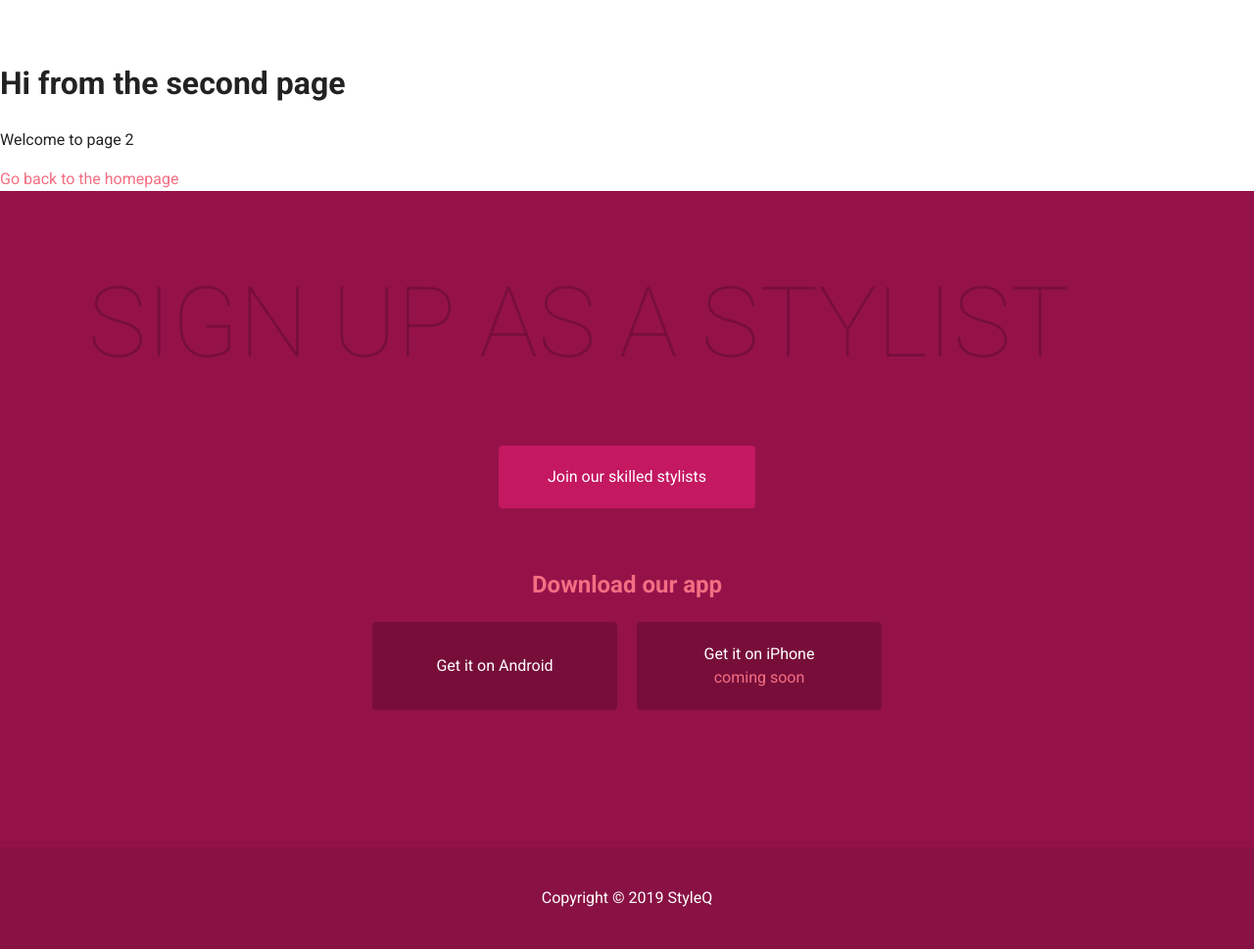
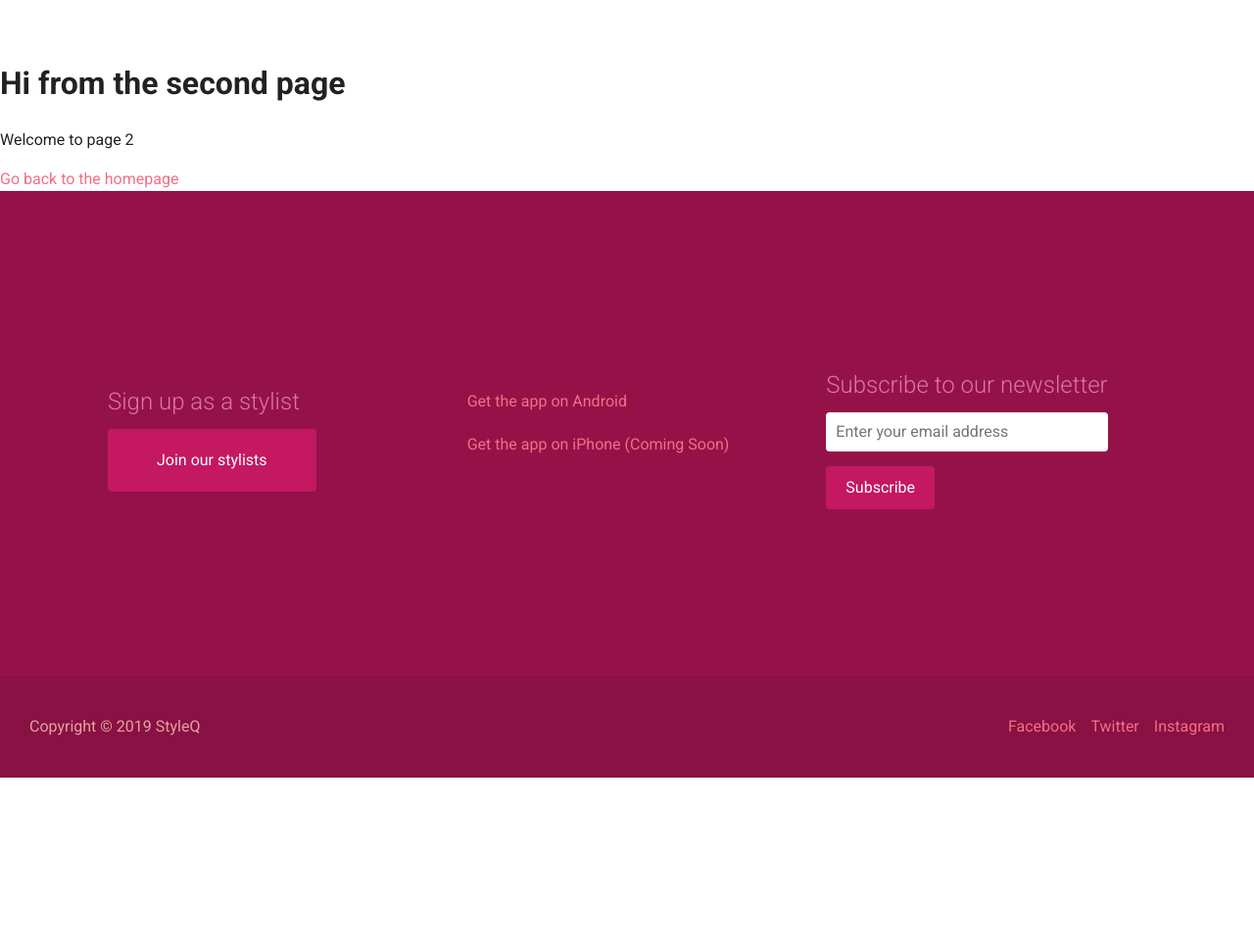
Before and after one commit to koiranos/website, a Gatsby site: page /booking in a window 1280 px wide. Shown: the whole page at 98% size. After the commit the page ends 800 px from the top, so only its background shows below. Built offline with nearby package versions, Linux system fonts and the light colour scheme; Gatsby itself is replaced by a stand-in of ours.

Commit message:
Restyle footer and add newsletter

```diff
--- a/src/atoms/Button.jsx
+++ b/src/atoms/Button.jsx
@@ -14,6 +14,9 @@ const Button = styled.button`
   cursor: pointer;
   + a, + button{
     margin-left: 1rem;
+  }
+  &:focus{
+    box-shadow: 0 0 .3rem var(--color-focus);
   }
   ${({ curvy }) => curvy && css`
     border-radius: .4rem;
--- /dev/null
+++ b/src/atoms/Forms.jsx
@@ -0,0 +1,28 @@
+import React from 'react';
+import styled, { css } from 'styled-components';
+
+const TextBoxStyle = styled.input`
+  height: 4rem;
+  padding: 1rem;
+  border: 0;
+  border-radius: var(--round-radius-1);
+  background: #fff;
+  &:focus{
+    box-shadow: 0 0 .3rem var(--color-focus);
+  }
+  ${({ block }) => block && css`
+    display: block;
+    width: 100%;
+    margin-bottom: 1.5rem;
+  `}
+`;
+
+export const TextBox = ({ type = "text", ...props }) => (
+  <TextBoxStyle type={type} {...props} />
+);
+
+export const TextArea = styled.textarea``;
+
+export const Checkbox = styled.input``;
+
+export const Radio = styled.input``;
--- a/src/organisms/Footer.jsx
+++ b/src/organisms/Footer.jsx
@@ -3,66 +3,102 @@ import styled from 'styled-components';
 import Text from '../atoms/Typography';
 import Container from '../utils/Container';
 import Button from '../atoms/Button';
+import { TextBox } from '../atoms/Forms';
 
 const Root = styled.footer`
   padding: 5rem 0 0;
   background: var(--color-brand-1);
   color: #fff;
+  ${Container}{
+    padding: 0 2rem;
+    > div{
+      display: flex;
+      align-items: center;
+      flex: 1;
+      padding: 2rem;
+      &:nth-child(2) {
+        color: var(--color-brand-3);
+        a, span {
+          display: block;
+          margin-bottom: 2rem;
+        }
+      }
+    }
+    @media(min-width: 720px) {
+      display: flex;
+      padding: 0;
+    }
+    @media(min-width: 1100px) {
+      &:first-child{
+        flex: 2;
+      }
+    }
+  }
+  h4{
+    color: var(--color-brand-4);
+    font-weight: 300;
+  }
   > p{
     margin: 4rem 0 0;
-    padding: 4rem;
+    padding: 4rem 3rem;
     background: rgba(0, 0, 0, .08);
+    color: var(--color-brand-5);
+    span{
+      display: block;
+      margin-bottom: 1rem;
+      > *:not(:first-child){
+        margin-left: 1.5rem;
+      }
+    }
     @media(min-width: 720px) {
+      display: flex;
+      justify-content: space-between;
       margin: 10rem 0 0;
+      span{
+        display: inline-block;
+        margin-bottom: 0;
+      }
+    }
+    @media(min-width: 1200px) {
+      margin-top: 15rem;
     }
   }
-`;
-
-const Info = styled.div`
-  padding: 4rem;
-  text-align: center;
-  h4{
-    margin: 6rem 0 2rem;
-    color: var(--color-brand-3);
-  }
-  nav{
-    a,button{
-      display: flex;
-      align-items: center;
-      justify-content: center;
-      width: 25rem;
-      height: 9rem;
-      margin: auto;
-      margin-bottom: 1rem;
-      span span{
-        display: block;
-        color: var(--color-brand-3);
-      }
-    }
-    @media(min-width: 480px) {
-      display: flex;
-      justify-content: center;
-      a, button{
-        margin: auto 1rem;
-      }
-    }
+  @media(min-width: 1200px) {
+    padding: 15rem 0 0;
   }
 `;
 
 const Footer = () => (
   <Root id="footer">
     <Container>
-      <Text as="h2" subheading>SIGN UP AS A STYLIST</Text>
-      <Info>
-        <Button as="a" href="https://styleqpro.typeform.com/to/HXykIu" curvy primary size="large">Join our skilled stylists</Button>
-        <Text as="h4">Download our app</Text>
-        <nav>
-          <Button as="a" href="https://play.google.com/store/apps/details?id=ubitrix.styleq&hl=en_US" curvy><span>Get it on Android</span></Button>
-          <Button href="/" curvy><span>Get it on iPhone<span>coming soon</span></span></Button>
-        </nav>
-      </Info>
+      <div>
+        <div>
+          <Text as="h4">Sign up as a stylist</Text>
+          <Button as="a" href="https://styleqpro.typeform.com/to/HXykIu" curvy primary size="large">Join our stylists</Button>
+        </div>
+      </div>
+      <div>
+        <div>
+          <a href="https://play.google.com/store/apps/details?id=ubitrix.styleq&hl=en_US">Get the app on Android</a>
+          <span>Get the app on iPhone (Coming Soon)</span>
+        </div>
+      </div>
+      <div>
+        <form action="">
+          <Text as="h4">Subscribe to our newsletter</Text>
+          <TextBox block id="newsletter" placeholder="Enter your email address" />
+          <Button primary curvy>Subscribe</Button>
+        </form>
+      </div>
     </Container>
-    <Text align="center">Copyright © {new Date().getFullYear()} StyleQ</Text>
+    <Text>
+      <span>Copyright © {new Date().getFullYear()} StyleQ</span>
+      <span>
+        <a href="https://www.facebook.com/BookStyleQ/">Facebook</a>
+        <a href="https://twitter.com/bookstyleq">Twitter</a>
+        <a href="https://www.instagram.com/intostyleq/">Instagram</a>
+      </span>
+    </Text>
   </Root>
 );
 
--- a/src/pages/index.js
+++ b/src/pages/index.js
@@ -184,7 +184,7 @@ const IndexPage = () => {
       <Section1>
         <Text as="h5">
           <Text as="span">‹‹‹</Text>
-          <a href="#footer">Are you a stylists? Sign up with us now</a>
+          <a href="https://styleqpro.typeform.com/to/HXykIu">Are you a stylists? Sign up with us now</a>
         </Text>
         <Text as="h1" intro>BOOK<br /> THE BEST<br /> STYLISTS<br /> QUICKLY</Text>
       </Section1>
--- a/src/utils/GlobalStyle.jsx
+++ b/src/utils/GlobalStyle.jsx
@@ -4,19 +4,19 @@ const GlobalStyle = createGlobalStyle`
 *{
   box-sizing: border-box;
   &:focus{
-    outline: solid thin var(--color-focus);
+    outline: 0;
   }
 }
 :root{
   --color-brand-1: #951249;
   --color-brand-2: #C41861;
   --color-brand-3: #F46E83;
-  --color-brand-4: #bada55;
-  --color-brand-5: #bada55;
+  --color-brand-4: #dd75a0;
+  --color-brand-5: #e2a2a2;
   --color-bg: #fff;
   --color-fg: #222;
   --color-link: var(--color-brand-3);
-  --color-focus: var(--color-brand-1);
+  --color-focus: var(--color-brand-3);
   --color-highlight: #ffbfda;
   --color-error: #BC1717;
   --color-success: #F5F5F8;
@@ -31,7 +31,8 @@ const GlobalStyle = createGlobalStyle`
   --animation-easing: cubic-bezier(.5, 0, .5, 1);
   --site-width: 1100px;
   font-size: 62.5%;
-  width: 100%;
+  width: 100vw;
+  overflow-x: hidden;
   scroll-behavior: smooth;
   line-height: 1.15;
   -webkit-text-size-adjust: 100%;
```
